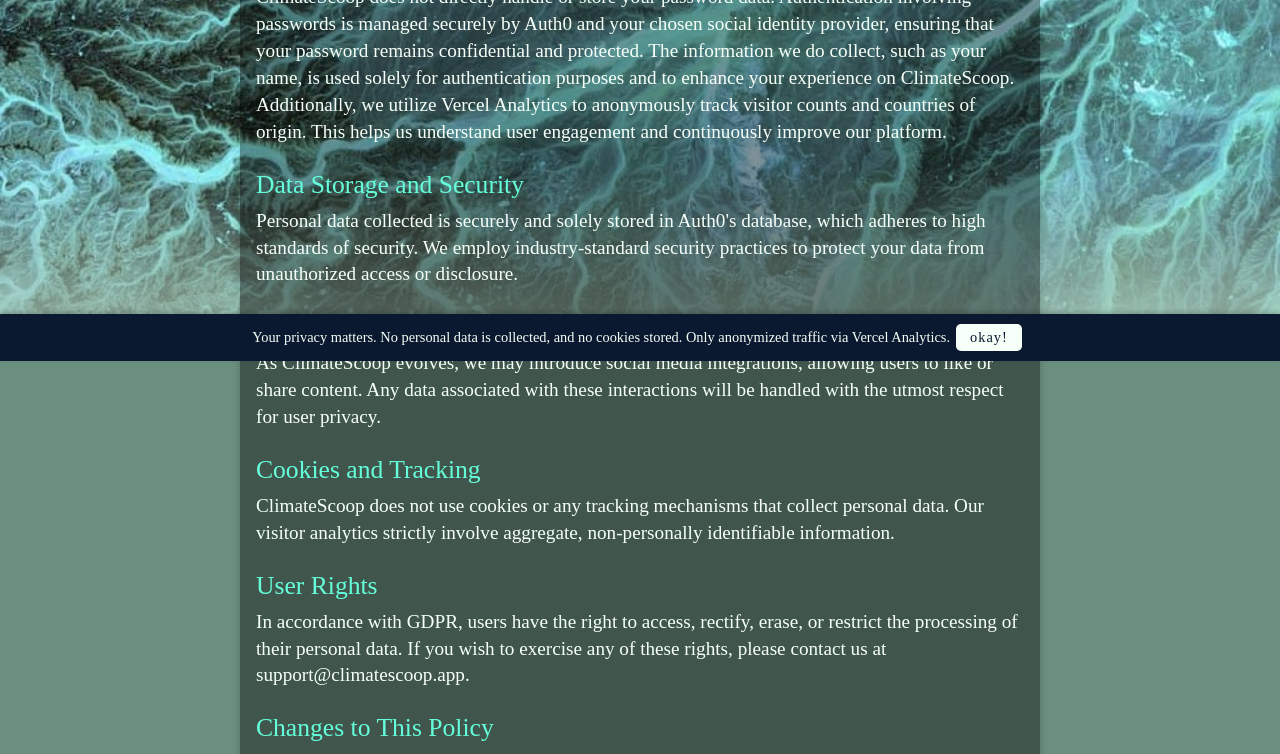
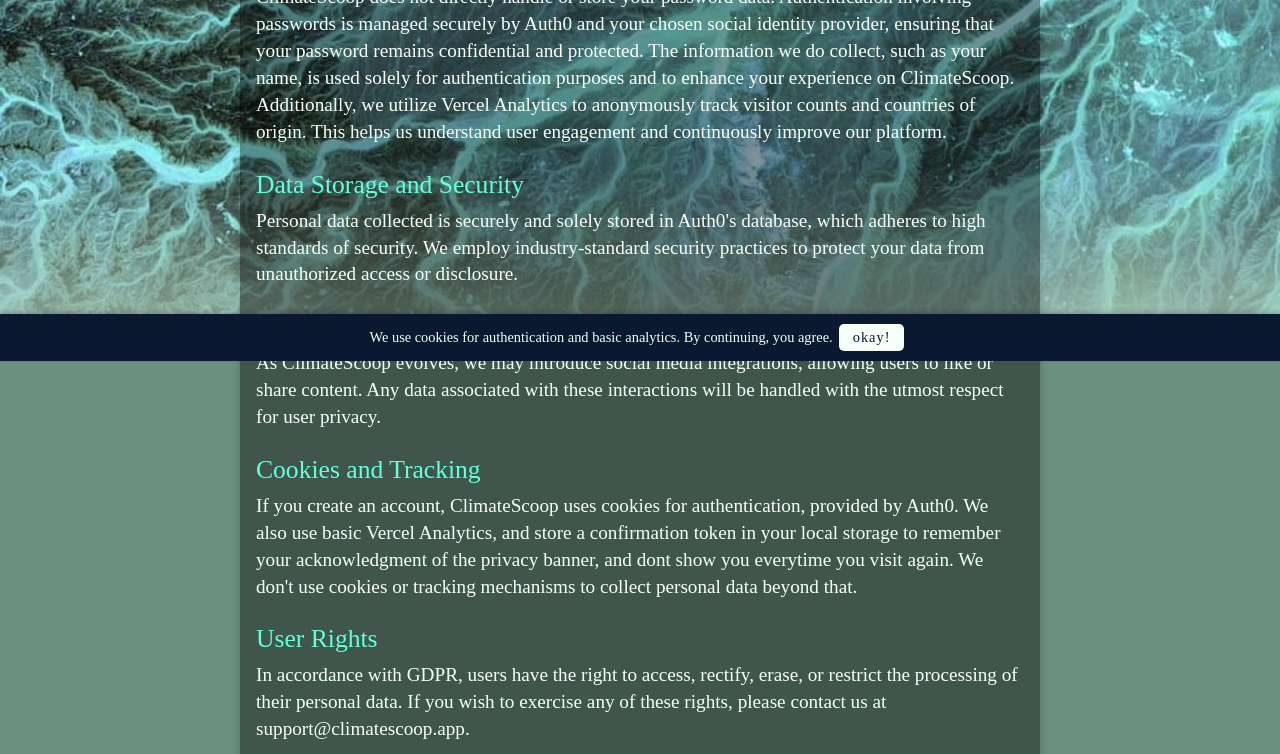
Before and after one commit to olicoding/ClimateScoop, a Next.js app: page /privacy in a window 1280 px wide. Shown: the part 439-1193 px from the top of the page. Built offline with nearby package versions, Linux system fonts and the light colour scheme; no server answers.

Commit message:
Updated privacy terms.

```diff
--- a/components/PagePrivacy.jsx
+++ b/components/PagePrivacy.jsx
@@ -42,9 +42,12 @@ const PagePrivacy = () => (
 
       <h2>Cookies and Tracking</h2>
       <p>
-        ClimateScoop does not use cookies or any tracking mechanisms that
-        collect personal data. Our visitor analytics strictly involve aggregate,
-        non-personally identifiable information.
+        If you create an account, ClimateScoop uses cookies for authentication,
+        provided by Auth0. We also use basic Vercel Analytics, and store a
+        confirmation token in your local storage to remember your acknowledgment
+        of the privacy banner, and dont show you everytime you visit again. We
+        don&apos;t use cookies or tracking mechanisms to collect personal data
+        beyond that.
       </p>
 
       <h2>User Rights</h2>
--- a/components/PrivacyBanner.jsx
+++ b/components/PrivacyBanner.jsx
@@ -20,8 +20,8 @@ function PrivacyBanner() {
   return (
     <div className="privacy-banner" role="alert">
       <p>
-        Your privacy matters. No personal data is collected, and no cookies
-        stored. Only anonymized traffic via Vercel Analytics.
+        We use cookies for authentication and basic analytics. By continuing,
+        you agree.
       </p>
       <button onClick={handleAcknowledge} type="button">
         okay!
```
Also changed, not shown: 2 other files (tests, documents, lock files or other folders).
